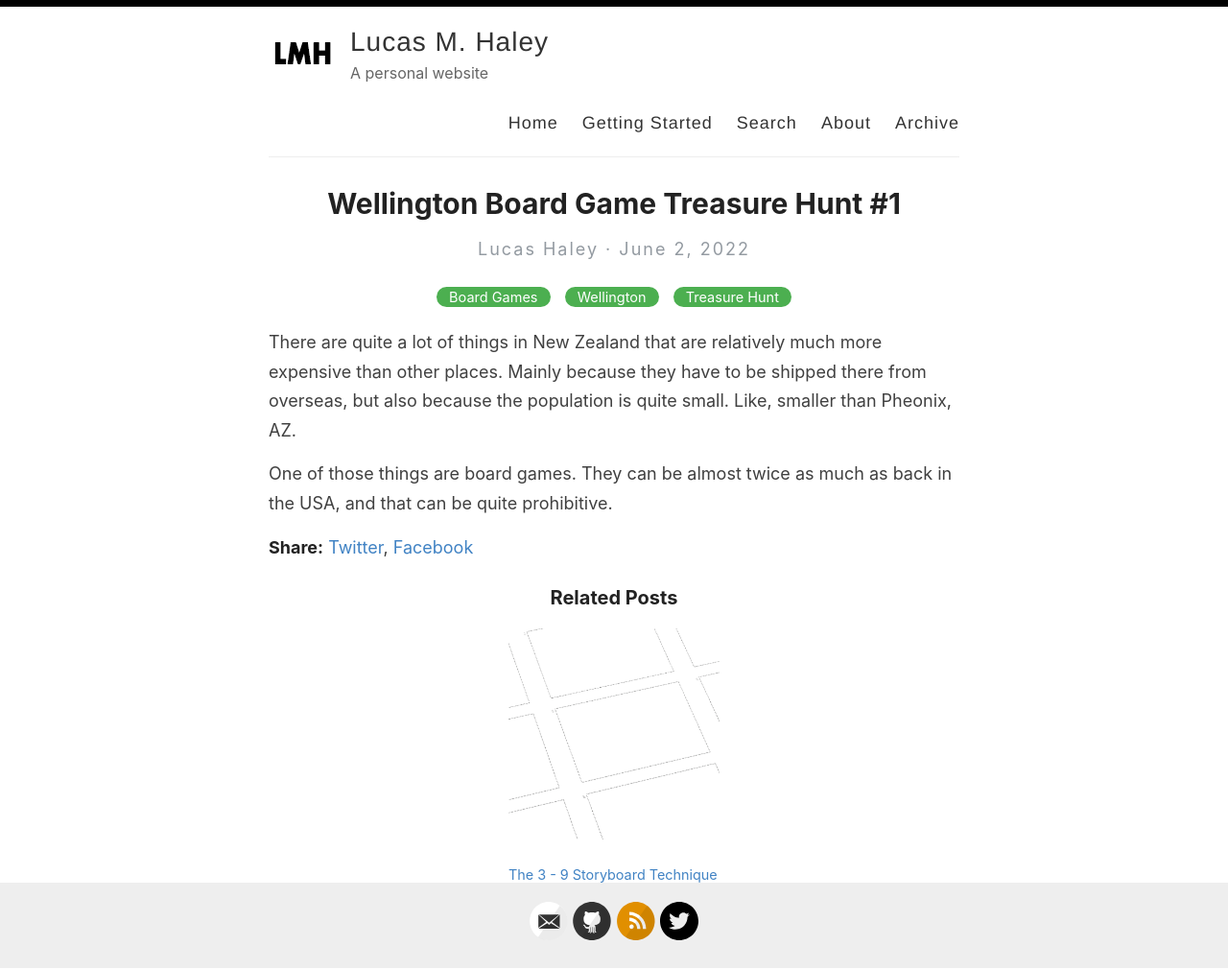
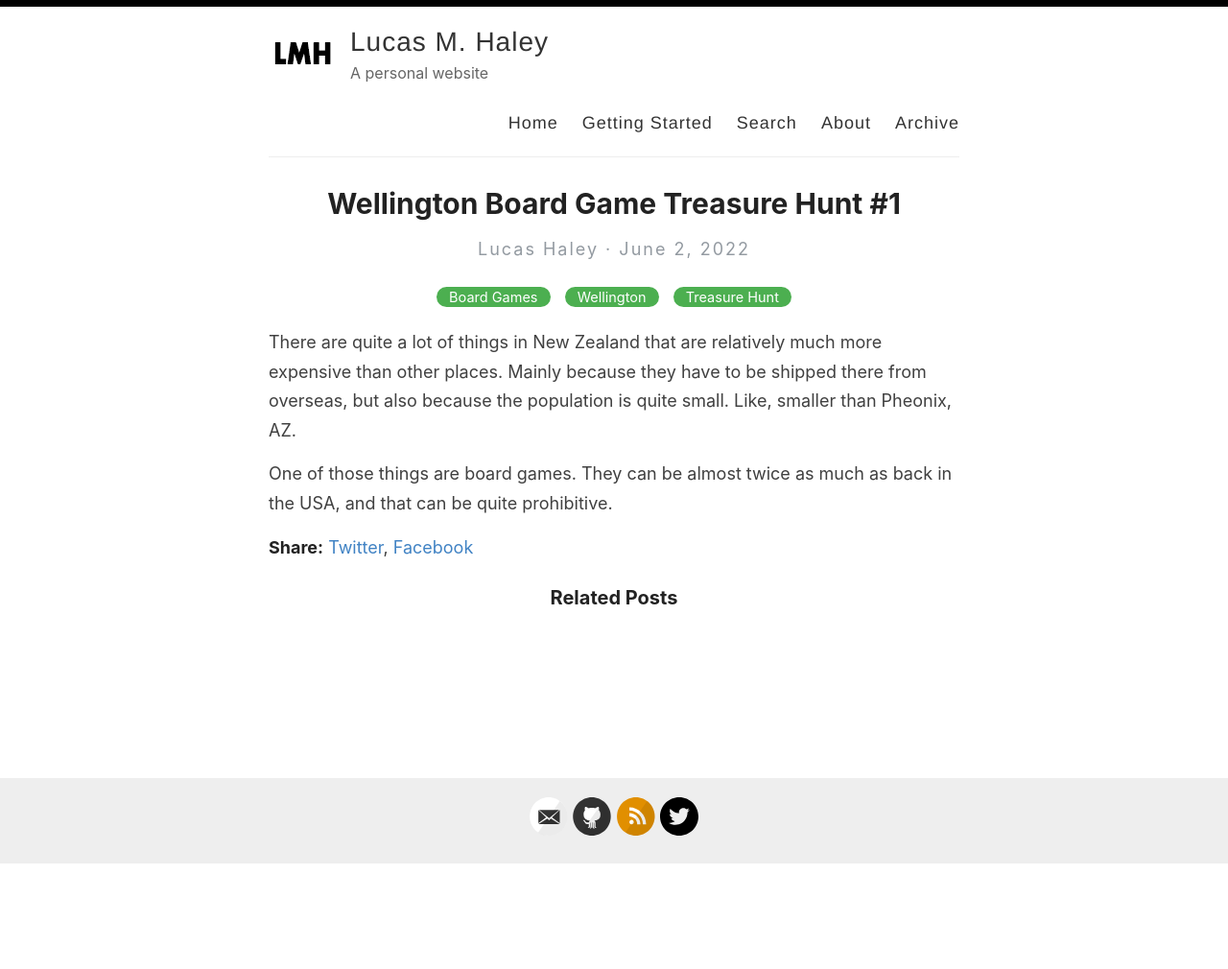
Before and after one commit to lucashaley/lucashaley.github.io, a Jekyll site: the page built from _posts/2022-06-02-wellington-board-game-treasure-hunt-1.md, in a window 1280 px wide. Shown: the whole page at 96% size. Built offline with Jekyll 4.4.1, drawn with Linux system fonts in a browser that asks for light colours; after the commit the page ends 901 px from its top, so only the background shows below that.

Commit message:
Update from Forestry.io lucashaley@yahoo.com updated _posts/2022-06-02-wellington-board-game-treasure-hunt-1.md

```diff
--- a/_posts/2022-06-02-wellington-board-game-treasure-hunt-1.md
+++ b/_posts/2022-06-02-wellington-board-game-treasure-hunt-1.md
@@ -7,8 +7,7 @@ categories:
 - Wellington
 - Treasure Hunt
 splash: ''
-similar_pages:
-- _posts/2021-04-10-the-3-9-storyboard-technique.md
+similar_pages: []
 
 ---
 There are quite a lot of things in New Zealand that are relatively much more expensive than other places. Mainly because they have to be shipped there from overseas, but also because the population is quite small. Like, smaller than Pheonix, AZ.
```
